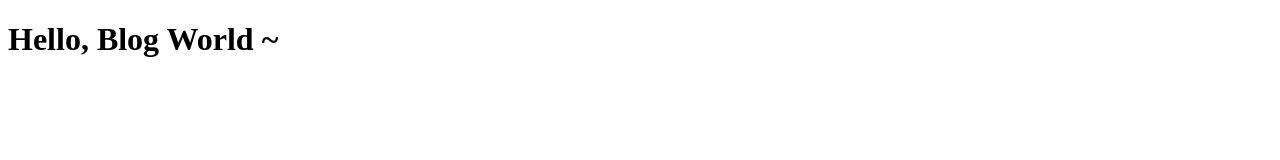
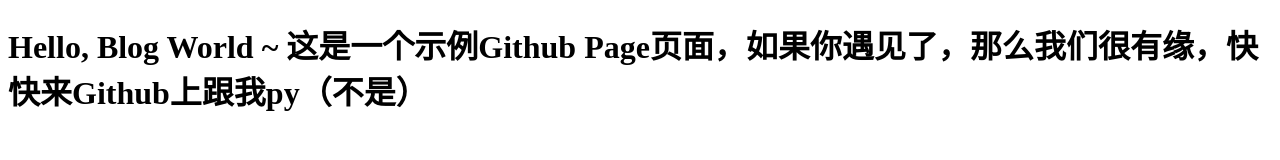
Before and after one commit to fanshi001/test1, a plain HTML site: page index.html in a window 1280 px wide. Drawn offline with Linux system fonts and the light colour scheme.

Commit message:
Update index.html

```diff
--- a/index.html
+++ b/index.html
@@ -5,6 +5,8 @@
     <title>Someone's Blog</title>
 </head>
 <body>
-    <h1>Hello, Blog World ~</h1>
+    <h1>Hello, Blog World ~
+    这是一个示例Github Page页面，如果你遇见了，那么我们很有缘，快快来Github上跟我py（不是）
+    </h1>
 </body>
 </html>
```
